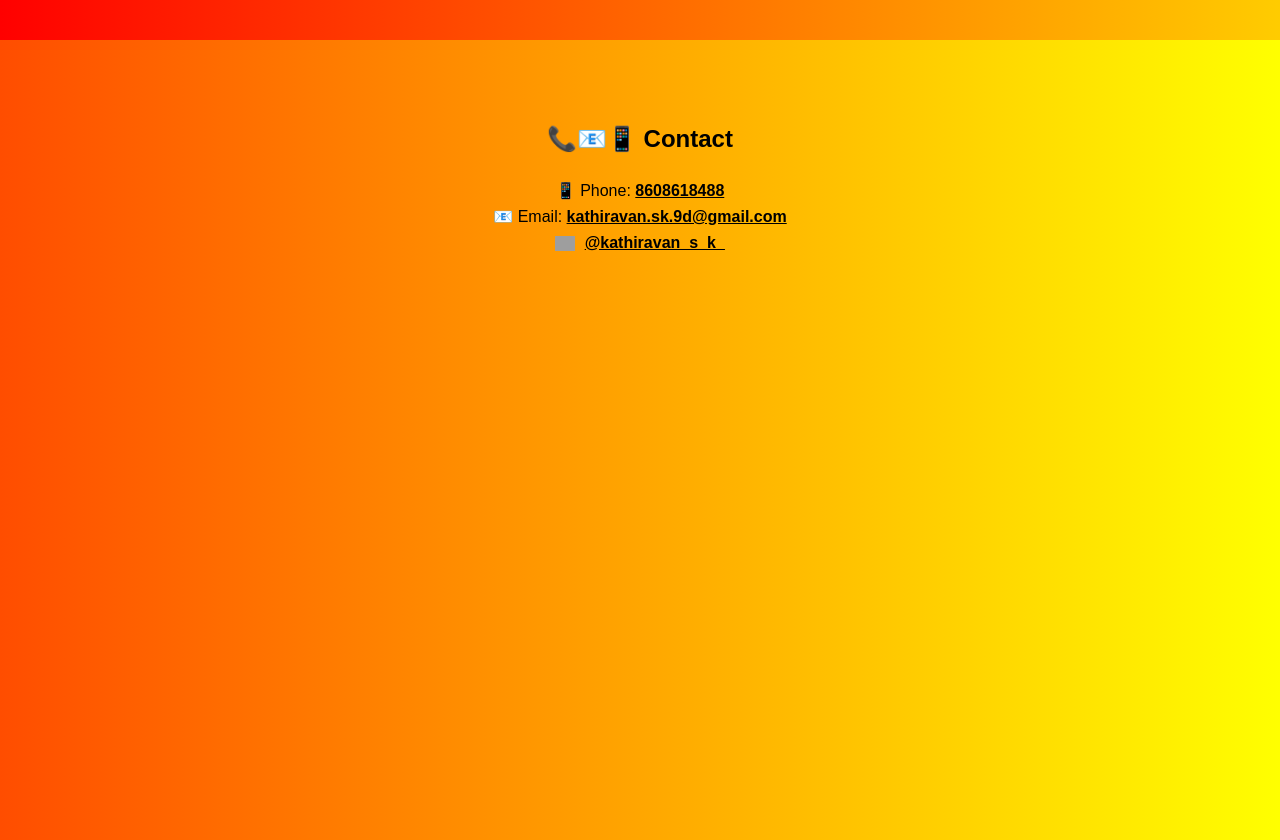
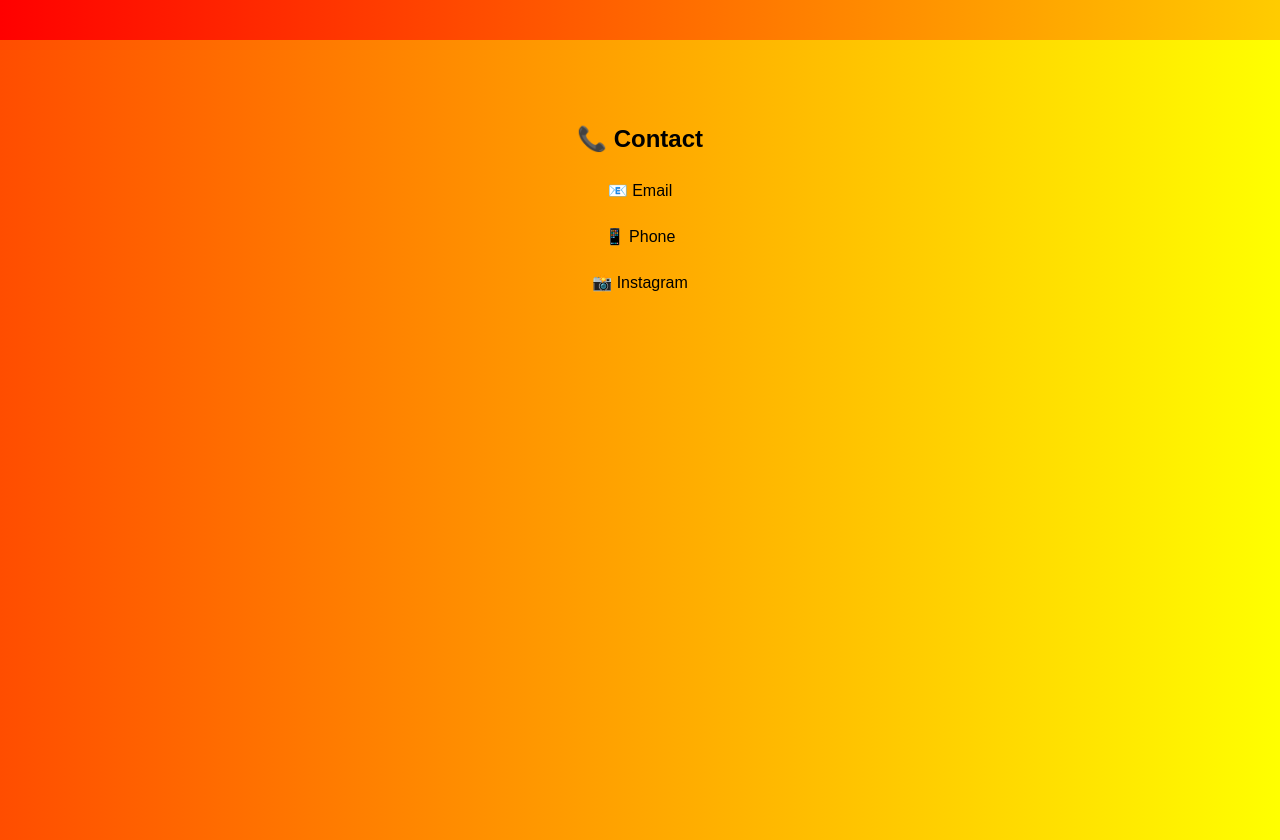
Before and after one commit to kathir-01/portfolio, a plain HTML site: page index.html in a window 1280 px wide. Shown: the part 2360-3200 px from the top of the page. Drawn offline with Linux system fonts and the light colour scheme; grey boxes are pictures that could not be loaded.

Commit message:
Update index.html

```diff
--- a/index.html
+++ b/index.html
@@ -3,7 +3,7 @@
 <head>
   <meta charset="UTF-8" />
   <meta name="viewport" content="width=device-width, initial-scale=1.0" />
-  <title> kathir's profile</title>
+  <title>kathir's profile</title>
   <style>
     *{margin:0;padding:0;box-sizing:border-box;font-family:sans-serif}
     html{scroll-behavior:smooth}
@@ -14,27 +14,23 @@
     nav a{color:#fff;text-decoration:none;font-weight:bold}
     nav a:hover{color:#0f0}
     section{height:100vh;padding:80px 20px;color:#000}
-    #home{
-      background: linear-gradient(to right, red, yellow);
-    }
-    #about{
-      background: linear-gradient(to right, #ff6a00, #ffe600);
-    }
-    #projects{
-      background: linear-gradient(to right, #ff0000, #ffcc00);
-    }
-    #contact{
-      background: linear-gradient(to right, #ff4d00, #ffff00);
-    }
+    #home{background: linear-gradient(to right, red, yellow);}
+    #about{background: linear-gradient(to right, #ff6a00, #ffe600);}
+    #projects{background: linear-gradient(to right, #ff0000, #ffcc00);}
+    #contact{background: linear-gradient(to right, #ff4d00, #ffff00);}
     h1{text-align:center;margin-bottom:20px}
     p{text-align:center;max-width:700px;margin:auto}
-    a.link{color:#000;text-decoration:underline;font-weight:bold}
-    a.link:hover{color:#d00}
-    .emoji {margin-right: 8px;}
+    .contact-option { text-align: center; margin: 20px 0; cursor: pointer; transition: transform 0.3s ease; }
+    .contact-option:hover { transform: scale(1.05); }
+    .icon { font-size: 30px; margin-right: 10px; vertical-align: middle; }
+    .detail { display: none; font-size: 18px; margin-top: 10px; animation: fadeIn 0.5s ease-in-out; }
+    @keyframes fadeIn { from { opacity: 0; } to { opacity: 1; } }
+    .show { display: block; }
+    a.link { color:#000; text-decoration:underline; font-weight:bold }
+    a.link:hover { color:#d00 }
   </style>
 </head>
 <body>
-
   <nav>
     <ul>
       <li><a href="#home">Home</a></li>
@@ -60,14 +56,32 @@
   </section>
 
   <section id="contact">
-    <h1>📞📧📱 Contact</h1>
-    <p>
-      📱 Phone: <a href="tel:8608618488" class="link">8608618488</a><br />
-      📧 Email: <a href="mailto:kathiravan.sk.9d@gmail.com" class="link">kathiravan.sk.9d@gmail.com</a><br />
-      <img src="https://upload.wikimedia.org/wikipedia/commons/a/a5/Instagram_icon.png" alt="Instagram" width="20" style="vertical-align:middle;margin-right:5px;">
-      <a href="https://instagram.com/kathiravan_s_k_" target="_blank" class="link">@kathiravan_s_k_</a>
-    </p>
+    <h1>📞 Contact</h1>
+
+    <div class="contact-option" onclick="toggleDetail('emailDetail')">
+      📧 Email
+      <div id="emailDetail" class="detail">kathiravan.sk.9d@gmail.com</div>
+    </div>
+
+    <div class="contact-option" onclick="toggleDetail('phoneDetail')">
+      📱 Phone
+      <div id="phoneDetail" class="detail">8608618488</div>
+    </div>
+
+    <div class="contact-option">
+      <a href="https://instagram.com/kathiravan_s_k_" target="_blank" style="text-decoration: none; color: black;">
+        📸 Instagram
+      </a>
+    </div>
+
   </section>
+
+  <script>
+    function toggleDetail(id) {
+      const element = document.getElementById(id);
+      element.classList.toggle('show');
+    }
+  </script>
 
 </body>
 </html>
```
